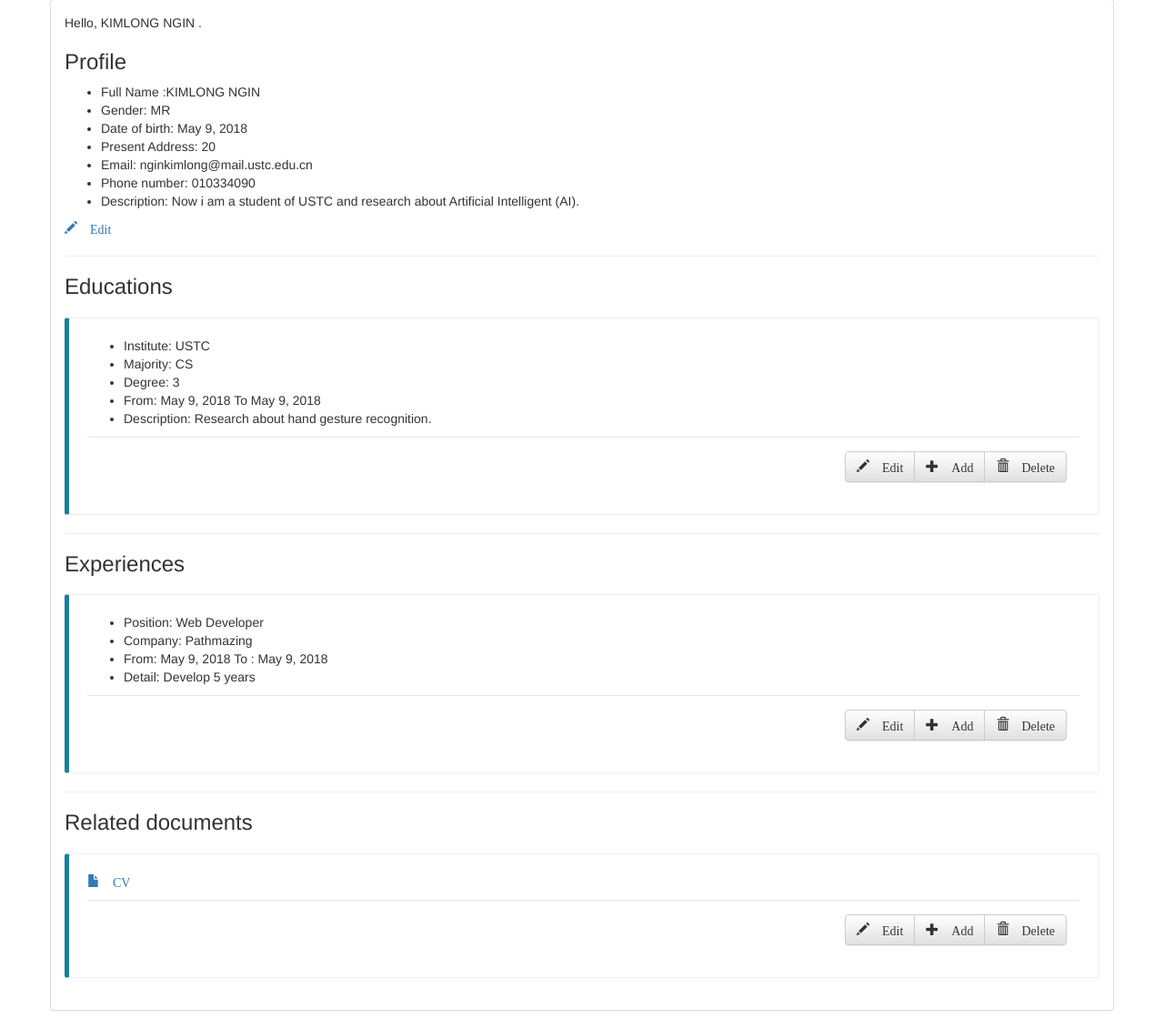
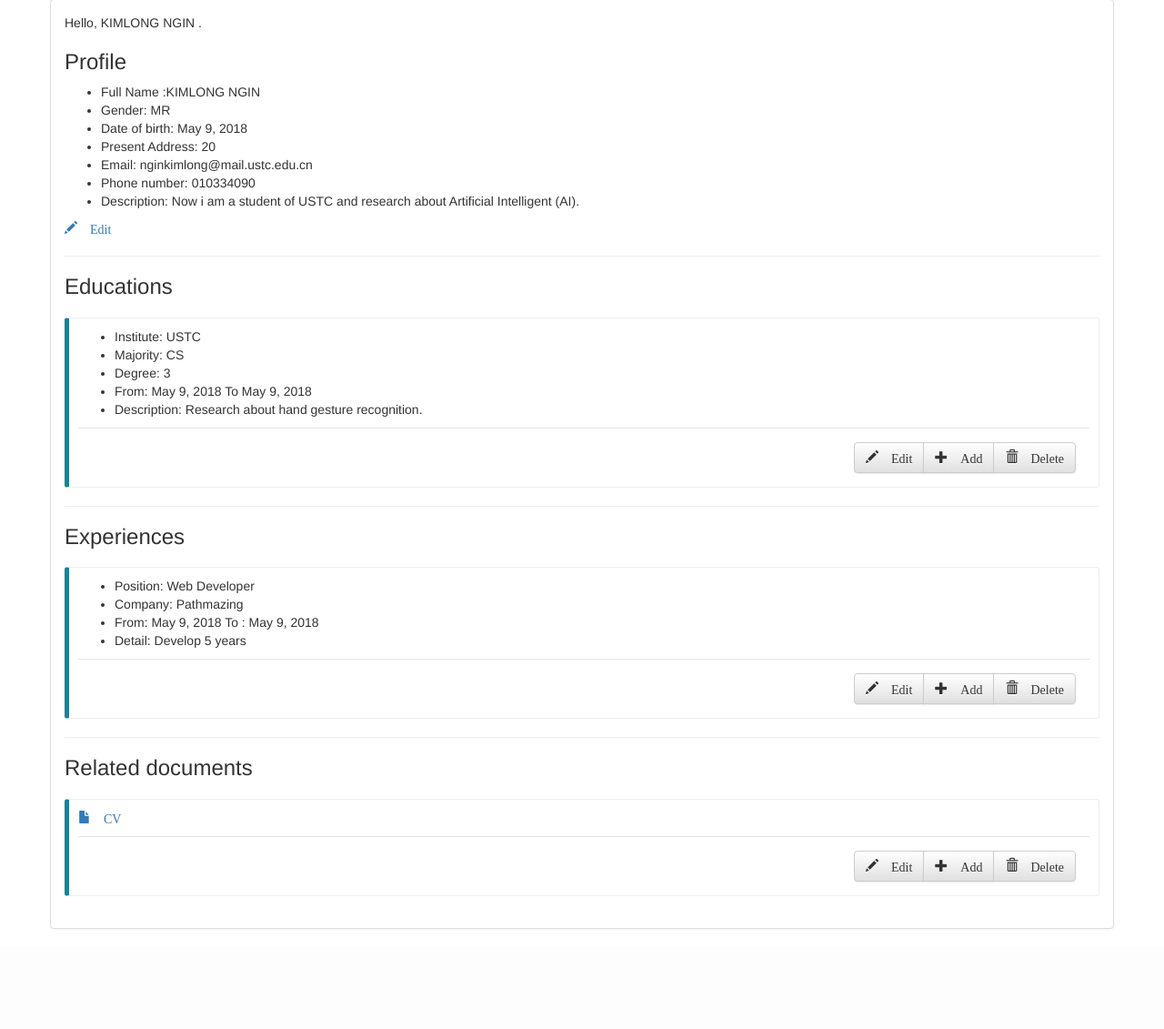
Before and after one commit to kimlongngin/Linkedhr, a Django app: page /linkedhr/register/detailuserprofile/ in a window 1280 px wide. Shown: the part 72-1203 px from the top of the page at 91% size. After the commit the page ends 1093 px from the top, so only its background shows below. Run offline with Django 3.2, Linux system fonts and the light colour scheme; a user stored in the database is signed in; data comes from the database, SQL or seed files in the repository; both versions use the stored data as it was after the commit; some libraries are stand-ins or nearby versions.

Commit message:
Change style

```diff
--- a/linkedhr/static/city/css/krotis.css
+++ b/linkedhr/static/city/css/krotis.css
@@ -6,7 +6,10 @@
     border-left-color: #ce4844 !important;
 }
 .bs-callout {
-	padding: 20px;
+	/*padding: 20px; */
+	padding-top:10px;
+	padding-left: 10px;
+	padding-right: 10px;
 	margin: 20px 0;
 	border: 1px solid #eee;
 	border-left-width: 1px;
--- a/linkedhr/templates/userprofile/detail.html
+++ b/linkedhr/templates/userprofile/detail.html
@@ -1,6 +1,20 @@
 {% extends 'city/base.html' %}
 
 {% block body %}
+
+	<style type="text/css">
+            @page {
+                size: {{ pagesize }};
+                margin: 1cm;
+                @frame footer {
+                    -pdf-frame-content: footerContent;
+                    bottom: 0cm;
+                    margin-left: 9cm;
+                    margin-right: 9cm;
+                    height: 1cm;
+                }
+            }
+        </style>
 
 	{% if user.is_authenticated %}
 
@@ -130,8 +144,9 @@
 												 	{% for i in userprofile.3 %}
 
 													 	<div class="bs-callout bs-callout-info" id="callout-type-dl-truncate">
-													 		<a href=""><span class="glyphicon glyphicon-file"> {{ i.title }} </span></a>
-
+													 		<div>
+													 			<a href=""><span class="glyphicon glyphicon-file"> {{ i.title }} </span></a>
+													 		</div>
 													 		<div class="modal-footer" style="margin-top: 10px;">
 															<div class="btn-group" role="group">
 												 				<a class="btn btn-default" href="{% url 'linkedhr:document-update' i.id %}">   <span class="glyphicon glyphicon-pencil" aria-hidden=true> Edit </span>
@@ -188,6 +203,8 @@
 
 													 	<div class="bs-callout bs-callout-info" id="callout-type-dl-truncate">
 															<h4> Name: {{ i.name }} </h4>
+
+
 															<p>
 																<code>
 																	{% if i.is_branch == True %}
```
Also changed, not shown: db.sqlite3, document/views.py (line endings or trailing spaces), 1 other file.
